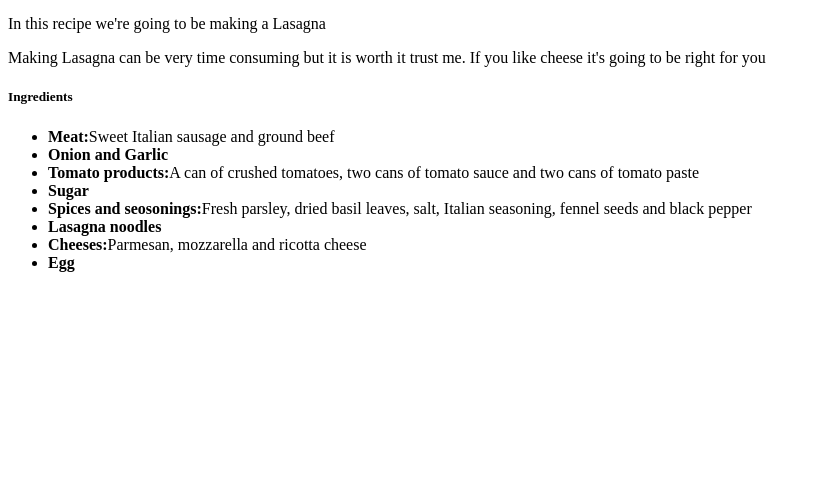
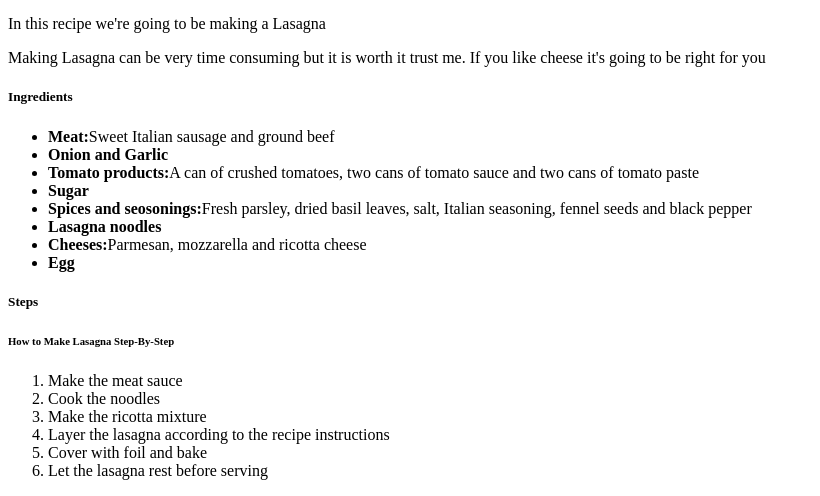
Before and after one commit to FreyChicken/odin_recipes, a plain HTML site: page recipes/lasagna.html in a window 1280 px wide. Shown: the part 528-1024 px from the top of the page, without its empty margins (0-820 px from the left). Before the commit the page ends 816 px from the top, so only its background shows below. Drawn offline with Linux system fonts and the light colour scheme.

Commit message:
Add How to Make Lasagna Step-by-step

```diff
--- a/recipes/lasagna.html
+++ b/recipes/lasagna.html
@@ -21,6 +21,15 @@
         <li><strong>Cheeses:</strong>Parmesan, mozzarella and ricotta cheese</li>
         <li><strong>Egg</strong></li>
     </ul>
-
+    <h5>Steps</h5>
+    <h6>How to Make Lasagna Step-By-Step</h6>
+    <ol>
+        <li>Make the meat sauce</li>
+        <li>Cook the noodles</li>
+        <li>Make the ricotta mixture</li>
+        <li>Layer the lasagna according to the recipe instructions</li>
+        <li>Cover with foil and bake</li>
+        <li>Let the lasagna rest before serving</li>
+    </ol>
 </body>
 </html>
```
